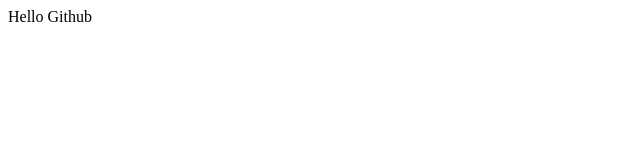
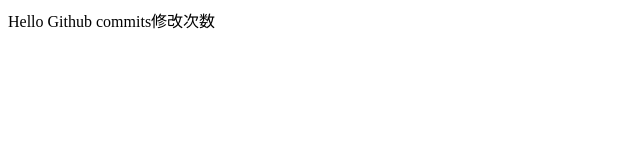
Before and after one commit to J1an2020/LandR, a plain HTML site: page index.html in a window 1280 px wide. Shown: the whole page, without its empty margins (0-640 px from the left). Drawn offline with Linux system fonts and the light colour scheme.

Commit message:
创建后修改
查看测试记录修改次数的功能commits

```diff
--- a/index.html
+++ b/index.html
@@ -2,5 +2,6 @@
 <head></head>
 <body>
 Hello Github
+  commits修改次数
 </body>
 </html>
```
